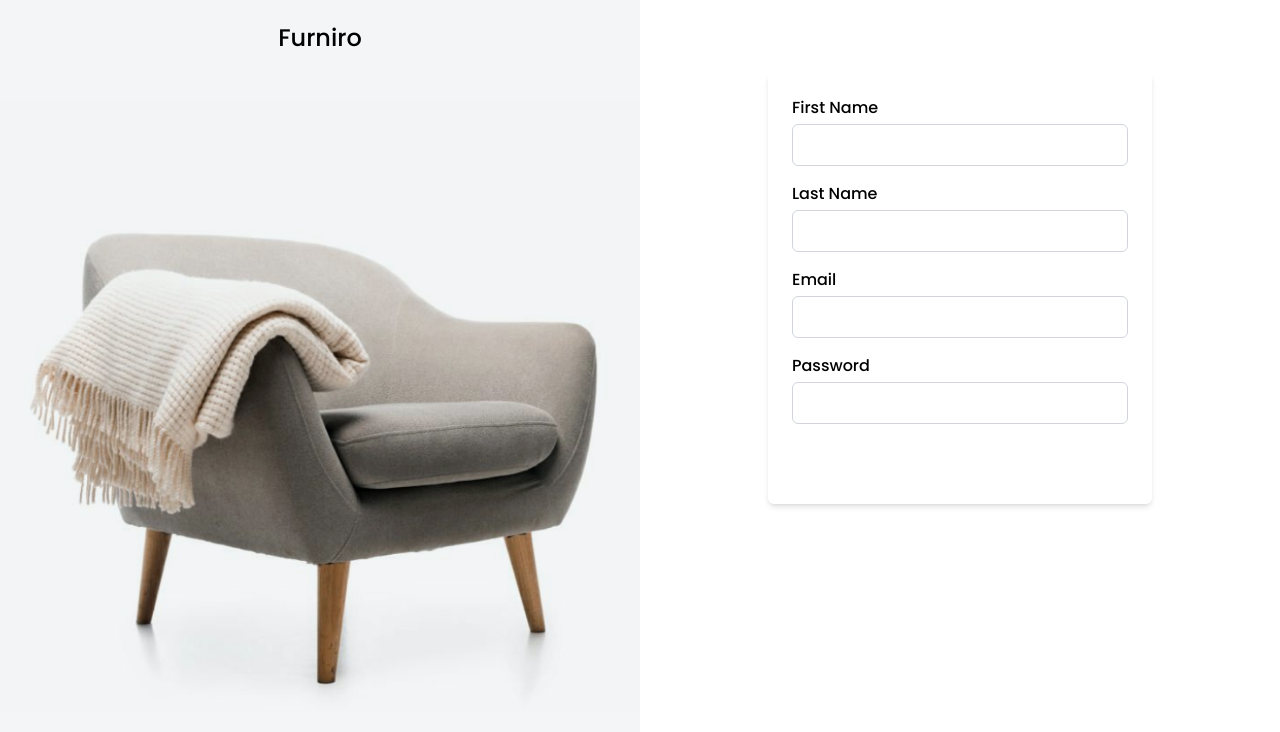
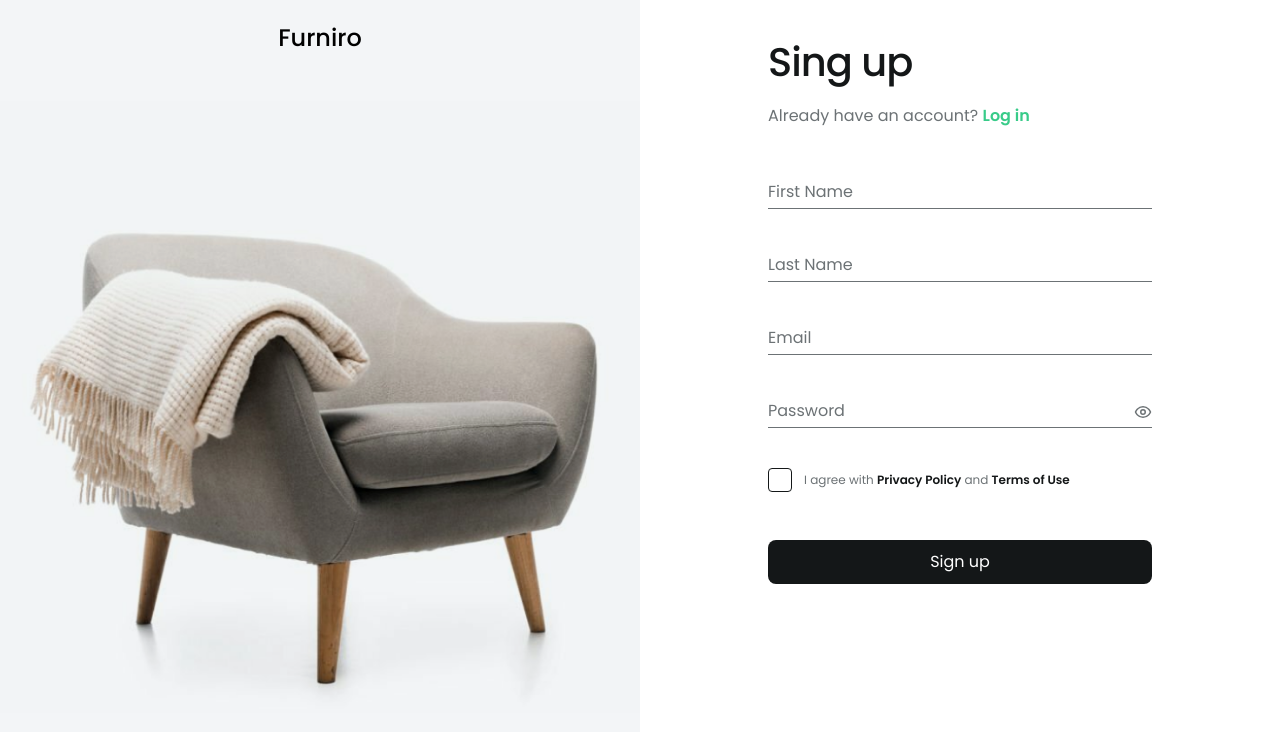
Before and after one commit to Abdalrhman-Almarakeby/furniro-frontend, a Next.js app: page /auth/signup in a window 1280 px wide. Shown: the top 732 px of the page. Built offline with nearby package versions, Linux system fonts and the light colour scheme; no server answers.

Commit message:
Update the signup and login pages.

```diff
--- a/src/app/auth/(auth)/login/page.tsx
+++ b/src/app/auth/(auth)/login/page.tsx
@@ -1,59 +1,29 @@
-"use client";
-
-import { signIn } from "next-auth/react";
-import { useRef } from "react";
+import Link from "next/link";
+import { Input } from "@/components/form/input";
 
 export default function Page() {
-  const emailRef = useRef<HTMLInputElement>(null);
-  const passwordRef = useRef<HTMLInputElement>(null);
+  return (
+    <form className="space-y-12">
+      <div className="space-y-5">
+        <h1 className="h4 text-neutral-7">Log in</h1>
+        <p className="text-neutral-4">
+          Don<>&apos;</>t have an account yet?{" "}
+          <Link href="/auth/signup" className="text-green font-semibold">
+            Sign up
+          </Link>
+        </p>
+      </div>
 
-  const handleSubmit = async (e: React.FormEvent<HTMLFormElement>) => {
-    e.preventDefault();
-    const email = emailRef.current?.value;
-    const password = passwordRef.current?.value;
+      <div className="space-y-10">
+        <Input placeholder="Email" type="email" />
+        <Input placeholder="Password" type="password" />
+        <Link href="TODO:" className="block font-semibold">
+          Forget Password?
+        </Link>
+      </div>
 
-    await signIn("credentials", {
-      email,
-      password,
-      redirect: true,
-      callbackUrl: "/",
-    });
-  };
-
-  return (
-    <form
-      className="max-w-md mx-auto mt-8 p-6 bg-white rounded-md shadow-md"
-      onSubmit={handleSubmit}
-    >
-      <div className="mb-4">
-        <label htmlFor="email" className="block font-medium mb-1">
-          Email
-        </label>
-        <input
-          type="email"
-          id="email"
-          name="email"
-          className="w-full border border-gray-300 rounded-md px-3 py-2"
-          ref={emailRef}
-        />
-      </div>
-      <div className="mb-4">
-        <label htmlFor="password" className="block font-medium mb-1">
-          Password
-        </label>
-        <input
-          type="password"
-          id="password"
-          name="password"
-          className="w-full border border-gray-300 rounded-md px-3 py-2"
-          ref={passwordRef}
-        />
-      </div>
-      <button
-        type="submit"
-        className="w-full bg-blue-500 text-white py-2 rounded-md hover:bg-blue-600 transition-colors"
-      >
-        Submit
+      <button type="submit" className="w-full bg-neutral-7 text-white py-2.5 rounded-lg">
+        Log in
       </button>
     </form>
   );
--- a/src/app/auth/(auth)/signup/page.tsx
+++ b/src/app/auth/(auth)/signup/page.tsx
@@ -1,87 +1,42 @@
-"use client";
-
-import { axios } from "@/lib/axios";
-import { useRef } from "react";
+import Link from "next/link";
+import { Input } from "@/components/form/input";
+import { Checkbox } from "@/components/form/checkbox";
 
 export default function Page() {
-  const firstNameRef = useRef<HTMLInputElement>(null);
-  const lastNameRef = useRef<HTMLInputElement>(null);
-  const emailRef = useRef<HTMLInputElement>(null);
-  const passwordRef = useRef<HTMLInputElement>(null);
+  return (
+    <form className="space-y-12">
+      <div className="space-y-5">
+        <h1 className="h4 text-neutral-7">Sing up</h1>
+        <p className="text-neutral-4">
+          Already have an account?{" "}
+          <Link href="/auth/login" className="text-green font-semibold">
+            Log in
+          </Link>
+        </p>
+      </div>
 
-  const handleSubmit = async (e: React.FormEvent<HTMLFormElement>) => {
-    e.preventDefault();
-    const firstName = firstNameRef.current?.value;
-    const lastName = lastNameRef.current?.value;
-    const email = emailRef.current?.value;
-    const password = passwordRef.current?.value;
+      <div className="space-y-10">
+        <Input placeholder="First Name" type="text" />
+        <Input placeholder="Last Name" type="text" />
+        <Input placeholder="Email" type="email" />
+        <Input placeholder="Password" type="password" />
+        <div className="flex gap-3 items-center">
+          <Checkbox />{" "}
+          <p className="text-neutral-4 text-xs">
+            I agree with{" "}
+            <Link href="TODO:" className="text-neutral-7 font-semibold">
+              Privacy Policy
+            </Link>{" "}
+            and{" "}
+            <Link href="TODO:" className="text-neutral-7 font-semibold">
+              Terms of Use
+            </Link>
+          </p>
+        </div>
+      </div>
 
-    await axios.post("/auth/register", {
-      firstName,
-      lastName,
-      email,
-      password,
-    });
-  };
-
-  return (
-    <form
-      className="max-w-md mx-auto mt-8 p-6 bg-white rounded-md shadow-md"
-      onSubmit={handleSubmit}
-    >
-      <div className="mb-4">
-        <label htmlFor="firstName" className="block font-medium mb-1">
-          First Name
-        </label>
-        <input
-          type="text"
-          id="firstName"
-          name="firstName"
-          className="w-full border border-gray-300 rounded-md px-3 py-2"
-          ref={firstNameRef}
-        />
-      </div>
-      <div className="mb-4">
-        <label htmlFor="lastName" className="block font-medium mb-1">
-          Last Name
-        </label>
-        <input
-          type="text"
-          id="lastName"
-          name="lastName"
-          className="w-full border border-gray-300 rounded-md px-3 py-2"
-          ref={lastNameRef}
-        />
-      </div>
-      <div className="mb-4">
-        <label htmlFor="email" className="block font-medium mb-1">
-          Email
-        </label>
-        <input
-          type="email"
-          id="email"
-          name="email"
-          className="w-full border border-gray-300 rounded-md px-3 py-2"
-          ref={emailRef}
-        />
-      </div>
-      <div className="mb-4">
-        <label htmlFor="password" className="block font-medium mb-1">
-          Password
-        </label>
-        <input
-          type="password"
-          id="password"
-          name="password"
-          className="w-full border border-gray-300 rounded-md px-3 py-2"
-          ref={passwordRef}
-        />
-      </div>
-      <button
-        type="submit"
-        className="w-full bg-blue-500 text-white py-2 rounded-md hover:bg-blue-600 transition-colors"
-      >
-        Submit
+      <button type="submit" className="w-full bg-neutral-7 text-white py-2.5 rounded-lg">
+        Sign up
       </button>
     </form>
   );
```
